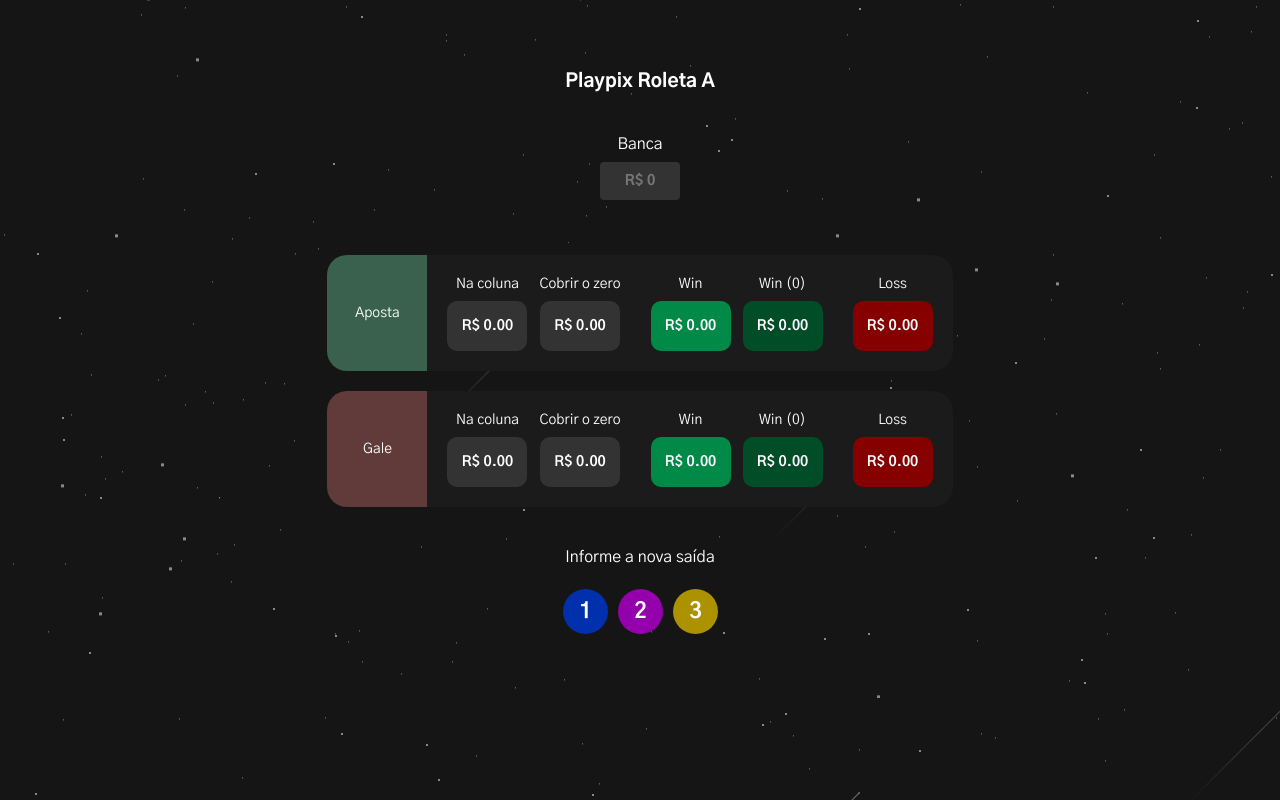
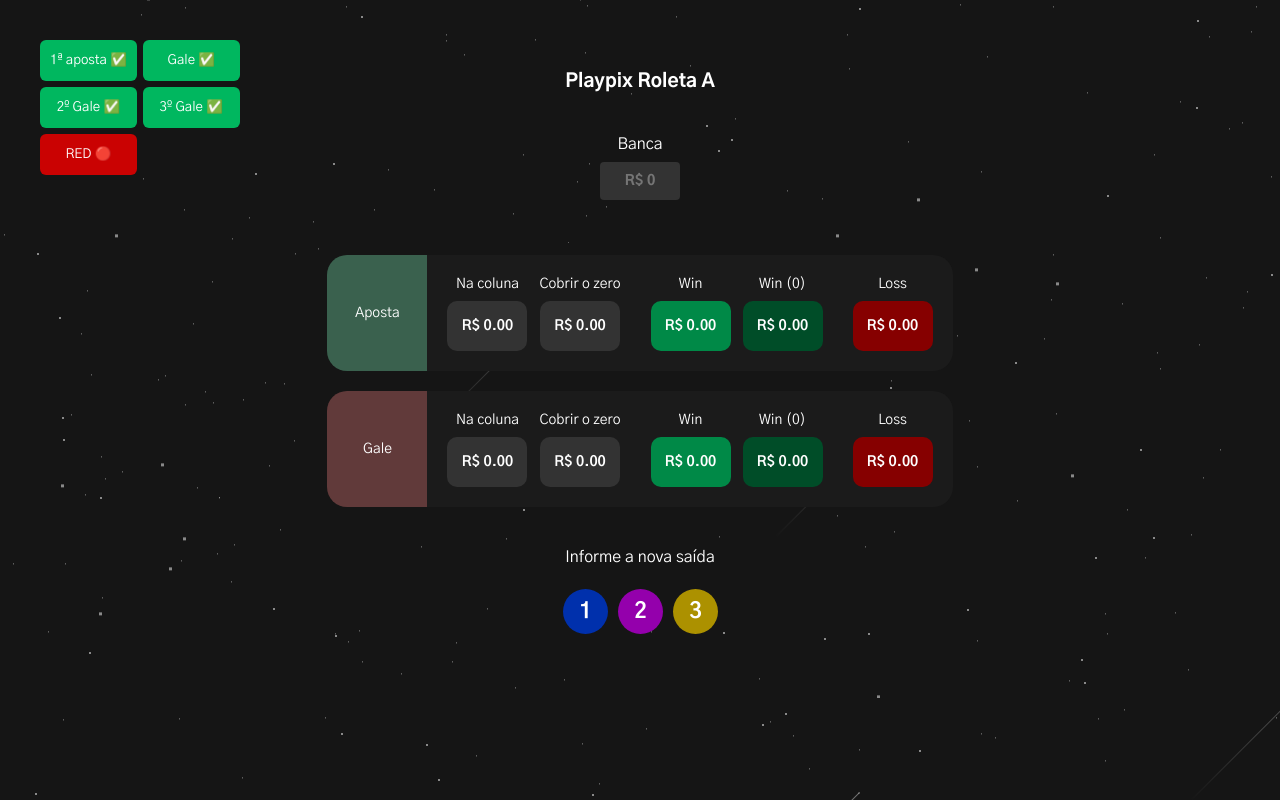
Before and after one commit to Igorryan/portfolio, a React (Create React App) app: page /bet in a window 1280 px wide. Built offline with nearby package versions, Linux system fonts and the light colour scheme.

Commit message:
remove index

```diff
--- a/src/pages/Bet/index.tsx
+++ b/src/pages/Bet/index.tsx
@@ -30,6 +30,7 @@
   })
 
   const [history, setHistory] = useState<number[]>([])
+  const [tips, setTips] = useState<string[]>([])
 
   useMemo(() => {
     if (balance === 0) {
@@ -93,13 +94,47 @@
     setHistory(oldValue => [column, ...oldValue])
   }, [])
 
+  const handleDeleteHistory = useCallback((columnIndex: number) => {
+    setHistory(oldValue => oldValue.filter((value, i) => i !== columnIndex))
+  }, [])
+
   function handleClearHistory(){
     setHistory([])
+  }
+
+  function handleAddTip(tip: string){
+    setTips(oldValue => [...oldValue, tip])
+  }
+
+  function handleDeleteTip(tipIndex: number){
+    setTips(oldValue => oldValue.filter((value, i) => i !== tipIndex))
   }
 
   return (
     <S.Container>
       <Background />
+      <S.AsideContainer>
+        <S.ButtonsContainer>
+          <button onClick={() => handleAddTip('✅')}>1ª aposta {"✅"}</button>
+          <button onClick={() => handleAddTip('✅ (Gale)')}>Gale {"✅"}</button>
+          <button onClick={() => handleAddTip('✅ (2º Gale)')}>2º Gale {"✅"}</button>
+          <button onClick={() => handleAddTip('✅ (3º Gale)')}>3º Gale {"✅"}</button>
+          <button onClick={() => handleAddTip('🔴')}>RED {"🔴"}</button>
+        </S.ButtonsContainer>
+
+        {tips.length !== 0 && (
+          <S.TipsContainer>
+          <p>Apostas</p>
+
+          <ul>
+            {tips.map((tip, i) => (
+              <li onClick={() => handleDeleteTip(i)}><span>{i+1}ª </span> <span role="img" arial-label="emoji" key={i}>{tip}</span></li>
+            ))}
+          </ul>
+        </S.TipsContainer>
+        )}
+
+      </S.AsideContainer>
       <S.ContentContainer>
         <h3>Playpix Roleta A</h3>
 
@@ -224,7 +259,7 @@
           <p style={{ fontSize: 12, marginBottom: 8, cursor: 'pointer' }} onClick={handleClearHistory}>clear</p>
             <S.HistoryContainer>
               {history.map((column, i) => (
-                <S.ColumnRound key={i} column={column}>{column}</S.ColumnRound>
+                <S.ColumnRound key={i} column={column} onClick={() => handleDeleteHistory(i)}>{column}</S.ColumnRound>
               ))}
             </S.HistoryContainer>
 
--- a/src/pages/Bet/styles.ts
+++ b/src/pages/Bet/styles.ts
@@ -8,7 +8,74 @@
   display: flex;
   align-items: center;
   justify-content: center;
+  position: relative;
+  padding-bottom: 40px;
 `;
+
+export const AsideContainer = styled.div`
+ position: absolute;
+ left: 40px;
+ top: 40px;
+`
+
+export const ButtonsContainer = styled.div`
+  display: grid;
+  justify-content: center;
+  grid-template-columns: 1fr 1fr;
+  align-items: center;
+  gap: 6px;
+
+  button {
+    padding: 12px 10px;
+    border-radius: 6px;
+    border: none;
+    color: #ffffff;
+    cursor: pointer;
+
+    &:nth-of-type(1) {
+      background: #00B75F;
+    }
+    &:nth-of-type(2) {
+      background: #00B75F;
+    }
+    &:nth-of-type(3) {
+      background: #00B75F;
+    }
+    &:nth-of-type(4) {
+      background: #00B75F;
+    }
+    &:nth-of-type(5) {
+      background: #CA0202;
+    }
+  }
+`
+
+export const TipsContainer = styled.div`
+  background: #1b1b1b;
+  margin-top: 20px;
+  padding: 10px 20px;
+  border-radius: 10px;
+  font-size: 14px;
+
+  p{
+    text-align: center;
+    margin-bottom: 10px;
+  }
+
+  ul {
+    list-style: none;
+
+
+    li {
+      display: flex;
+      align-items: center;
+      span:first-of-type {
+        width: 30px;
+        display: block;
+      }
+    }
+  }
+`
 
 export const ContentContainer = styled.div`
   text-align: center;
```
